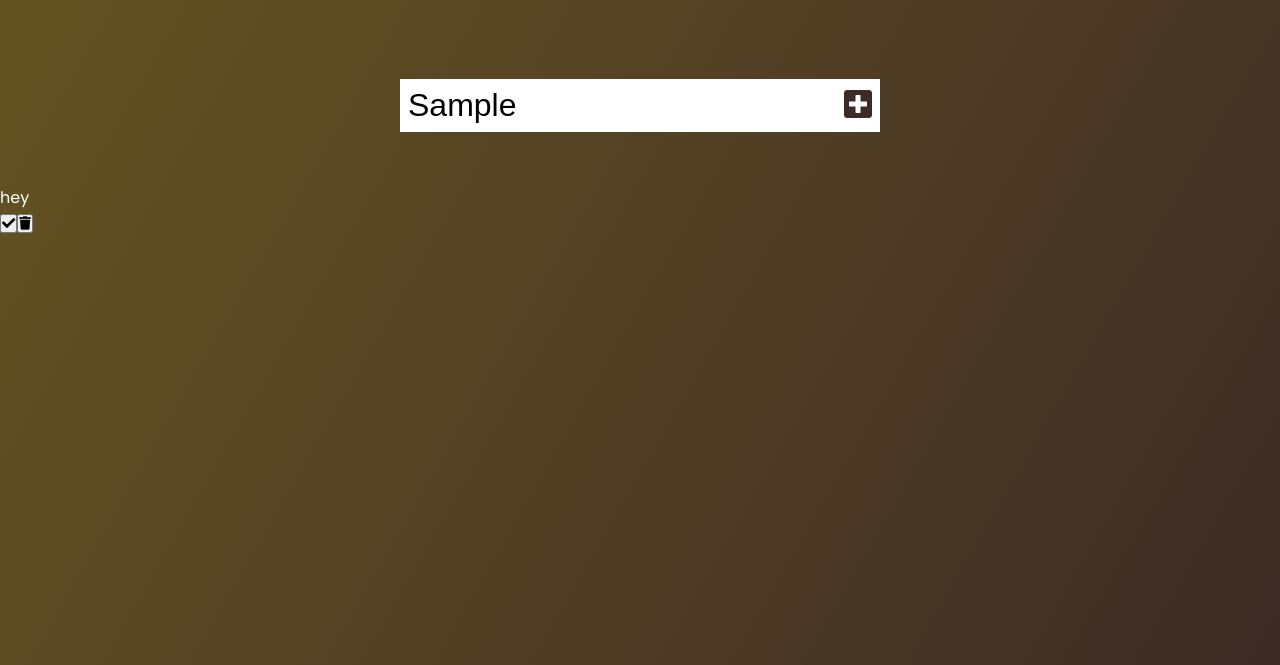
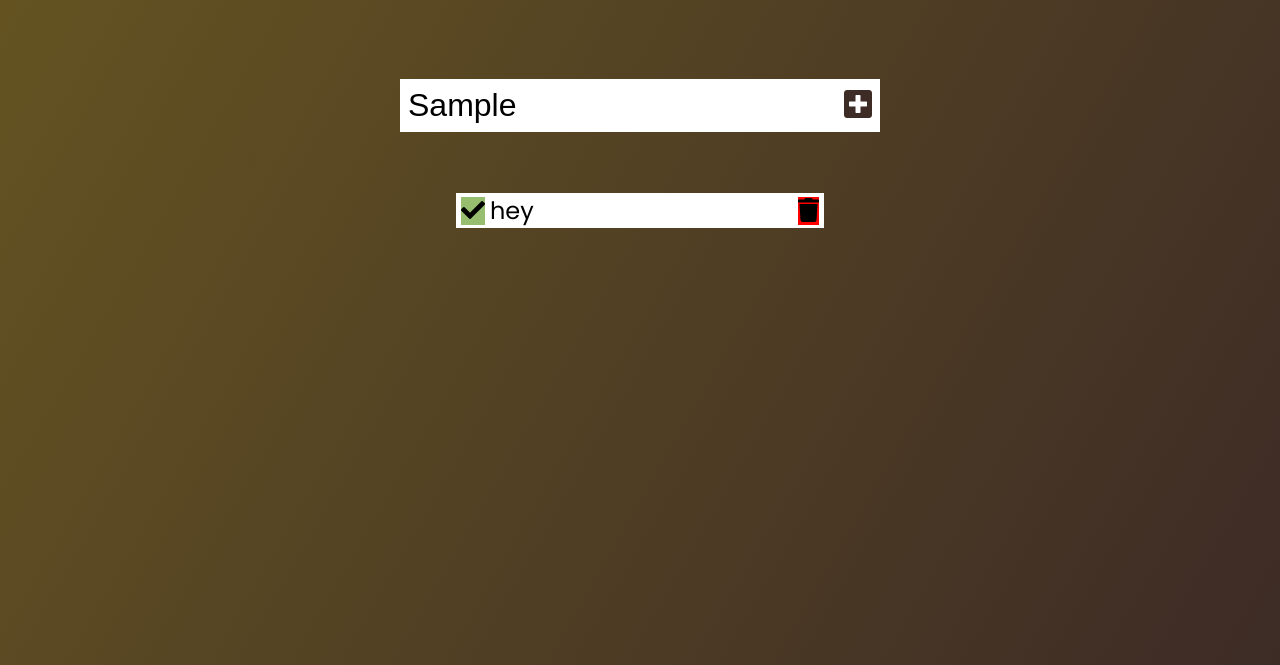
Before and after one commit to DanSam5K/To-Do-List, a website built with webpack: page src/index.html in a window 1280 px wide. Both pictures are taken after typing "Sample" into the empty fields and a click on the button 858 px from the left and 240 px from the top of the page. Shown: the part 135-800 px from the top of the page. Built offline with nearby package versions, Linux system fonts and the light colour scheme.

Commit message:
Add styles to dynamically hardcorded list items

```diff
--- a/src/index.js
+++ b/src/index.js
@@ -14,6 +14,14 @@ const addTodo = event => {
     //Todo div
     const todoDiv = document.createElement('div');
     todoDiv.classList.add("todo");
+
+    //Checked mark button
+    const completedButton = document.createElement('button');
+    completedButton.innerHTML = '<i class="fas fa-check"></i>';
+    completedButton.classList.add('complete-btn');
+
+    todoDiv.appendChild(completedButton);
+
     //Create Li
     const newTodo = document.createElement('li');
     newTodo.innerText = 'hey';
@@ -21,16 +29,11 @@ const addTodo = event => {
 
     todoDiv.appendChild(newTodo);
 
-    //Checked mark button
-    const completedButton = document.createElement('button');
-    completedButton.innerHTML = '<i class="fas fa-check"></i>';
-    completedButton.classList.add('complete-btn');
-    todoDiv.appendChild(completedButton);
-
     //Trash button
     const trashButton = document.createElement('button');
     trashButton.innerHTML = '<i class="fas fa-trash"></i>';
     trashButton.classList.add('trash-btn');
+
     todoDiv.appendChild(trashButton);
 
     //Append to list
--- a/src/style.css
+++ b/src/style.css
@@ -42,3 +42,42 @@ form button:hover {
     background: #3d2b26;
     color: #fff;
 }
+
+.todo-container {
+    display: flex;
+    justify-content: center;
+    align-items: center;
+}
+
+.todo-list {
+    min-width: 30%;
+    list-style: none;
+}
+
+.todo{
+    margin: 0.5rem;
+    background: #fff;
+    color: #000;
+    font-size: 1.5rem;
+    display: flex;
+    justify-content: space-between;
+    align-items: center;
+}
+
+.todo li {
+    flex: 1;
+}
+
+.trash-btn, .complete-btn{
+    background: #f00;
+    color: #000;
+    border: none;
+    margin-right: 5px;
+    cursor: pointer;
+    font-size: 1.5rem;
+}
+
+.complete-btn{
+    background:#97be6f;
+    margin-left: 5px;
+}
```
Also changed, not shown: dist/main.js.
